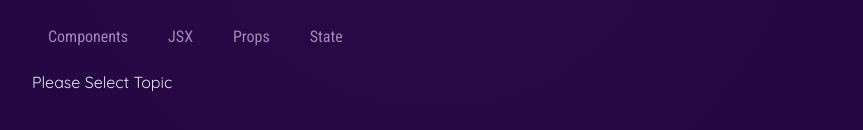
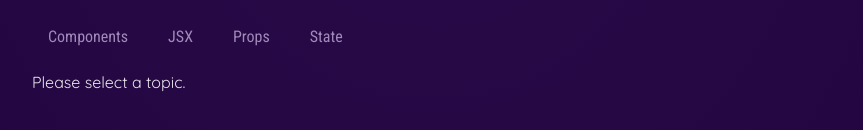
Before and after one commit to AliYousefi75/React-Fundamentals, a React (Vite) app in the folder 02-React-Essentials-Deep-Dive/: page / in a window 1280 px wide. Shown: the part 788-918 px from the top of the page, without its empty margins (208-1071 px from the left). Built offline with nearby package versions, Linux system fonts and the light colour scheme.

Commit message:
React-Deep-Dive(edit Examples.jsx)

```diff
--- a/02-React-Essentials-Deep-Dive/src/components/Examples.jsx
+++ b/02-React-Essentials-Deep-Dive/src/components/Examples.jsx
@@ -13,6 +13,22 @@
     setSelectedTopic(selectedButton)
   }
 
+    let tabContent =<p>Please select a topic.</p>
+
+    if(selectedTopic){
+      tabContent=(
+        <div id='tab-content'>
+        <h3>{EXAMPLES[selectedTopic].title}</h3>
+        <p>{EXAMPLES[selectedTopic].description}</p>
+        <pre>
+          <code>
+            {EXAMPLES[selectedTopic].code}
+          </code>
+        </pre>
+      </div>
+      )
+    }
+
     return(
         <Section id="examples">
 
@@ -23,16 +39,7 @@
               <TabButton isSelected={selectedTopic === 'state'} onClick={()=>selectHandler('state')}>State</TabButton>
             </menu>
 
-            {!selectedTopic && <p>Please Select Topic</p>}
-            {selectedTopic && <div id='tab-content'>
-              <h3>{EXAMPLES[selectedTopic].title}</h3>
-              <p>{EXAMPLES[selectedTopic].description}</p>
-              <pre>
-                <code>
-                  {EXAMPLES[selectedTopic].code}
-                </code>
-              </pre>
-            </div>}
+            {tabContent}
 
           </Section>
     )
```
